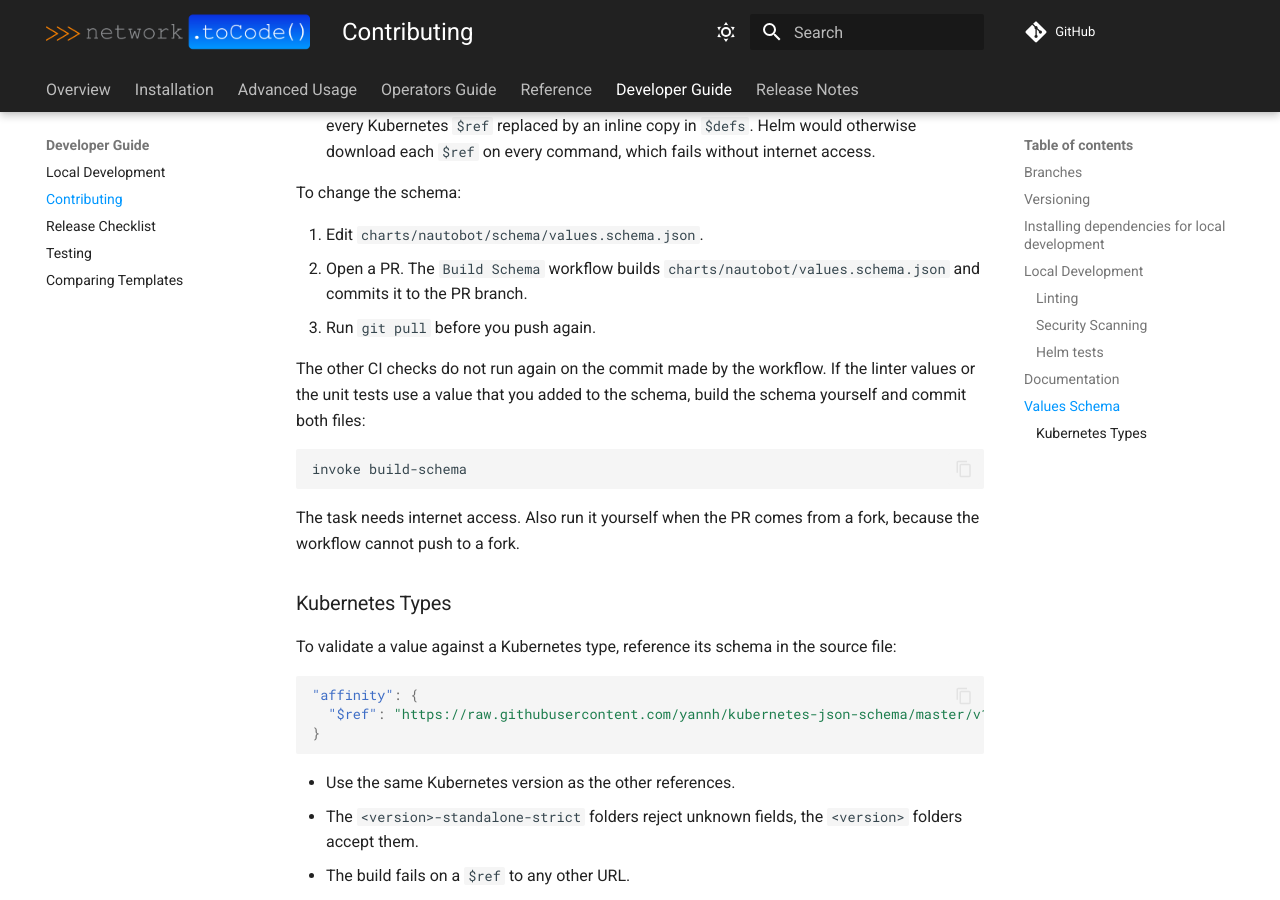
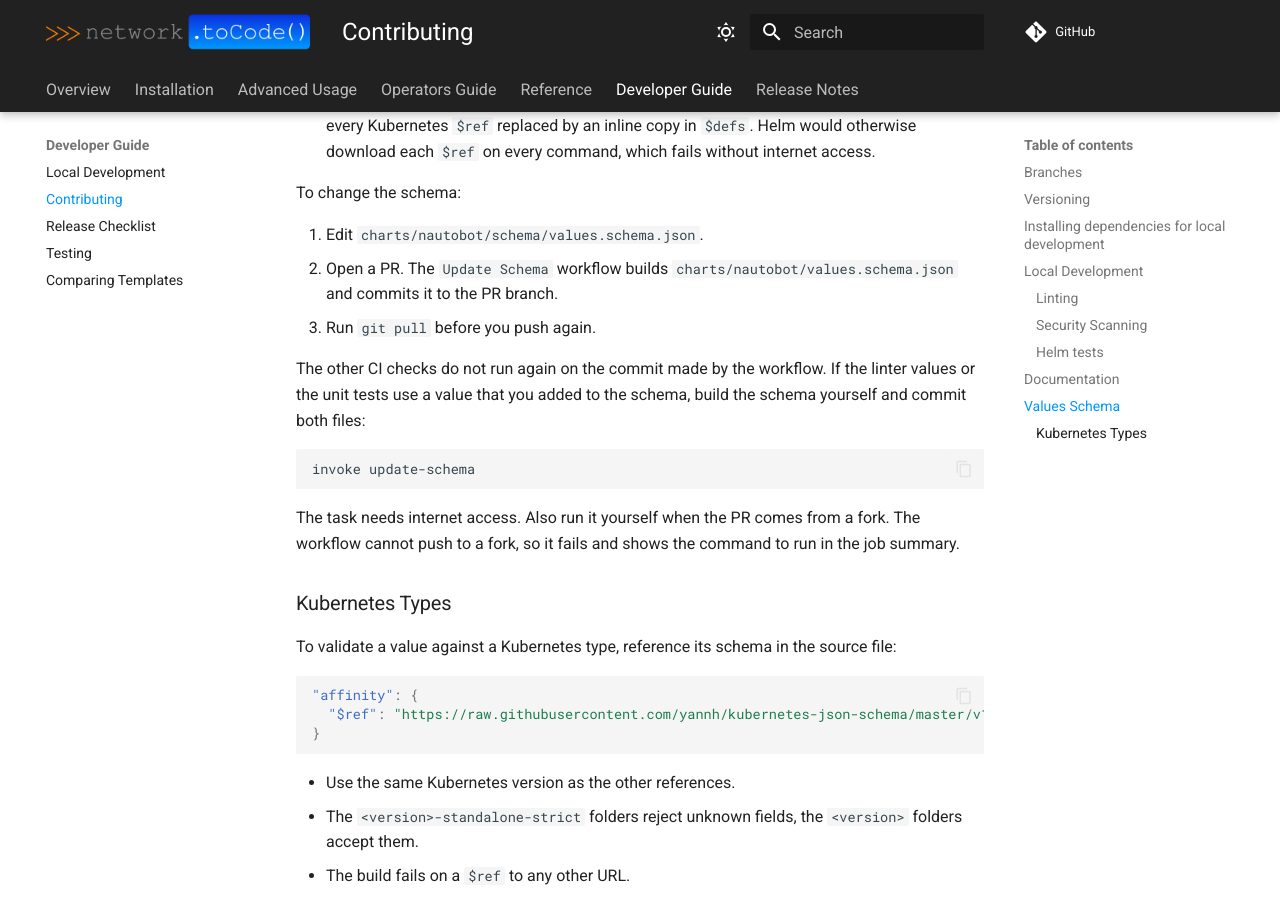
Before and after one commit to nautobot/helm-charts, an MkDocs documentation site: the page built from docs/development/contributing.md, in a window 1280 px wide and 900 px high, scrolled down 3427 px. Built offline with MkDocs 1.6.1 and Material for MkDocs 9.7.7, drawn with Linux system fonts in a browser that asks for light colours; comment, search, counter and statistics services are not loaded.

Commit message:
Fail with instructions instead of pushing generated files on fork PRs, and rename Build Schema to Update Schema.

````diff
--- a/docs/development/contributing.md
+++ b/docs/development/contributing.md
@@ -120,16 +120,16 @@ Helm validates the chart values against `charts/nautobot/values.schema.json`. Th
 To change the schema:
 
 1. Edit `charts/nautobot/schema/values.schema.json`.
-2. Open a PR. The `Build Schema` workflow builds `charts/nautobot/values.schema.json` and commits it to the PR branch.
+2. Open a PR. The `Update Schema` workflow builds `charts/nautobot/values.schema.json` and commits it to the PR branch.
 3. Run `git pull` before you push again.
 
 The other CI checks do not run again on the commit made by the workflow. If the linter values or the unit tests use a value that you added to the schema, build the schema yourself and commit both files:
 
 ```no-highlight
-invoke build-schema
+invoke update-schema
 ```
 
-The task needs internet access. Also run it yourself when the PR comes from a fork, because the workflow cannot push to a fork.
+The task needs internet access. Also run it yourself when the PR comes from a fork. The workflow cannot push to a fork, so it fails and shows the command to run in the job summary.
 
 ### Kubernetes Types
 
--- a/tasks.py
+++ b/tasks.py
@@ -13,7 +13,7 @@ from invoke import task
 SCHEMA_SOURCE = Path("charts/nautobot/schema/values.schema.json")
 SCHEMA_TARGET = Path("charts/nautobot/values.schema.json")
 K8S_SCHEMA_URL = "https://raw.githubusercontent.com/yannh/kubernetes-json-schema/master/"
-SCHEMA_GENERATED_COMMENT = "Generated from schema/values.schema.json by 'invoke build-schema'. Do not edit."
+SCHEMA_GENERATED_COMMENT = "Generated from schema/values.schema.json by 'invoke update-schema'. Do not edit."
 
 
 @task
@@ -129,7 +129,7 @@ def _localize_k8s_refs(node, paths):
 
 
 @task
-def build_schema(context):
+def update_schema(context):
     """Build charts/nautobot/values.schema.json from charts/nautobot/schema/values.schema.json.
 
     Helm downloads every remote `$ref` each time it validates values. The source schema
````
Also changed, not shown: 6 other files.
